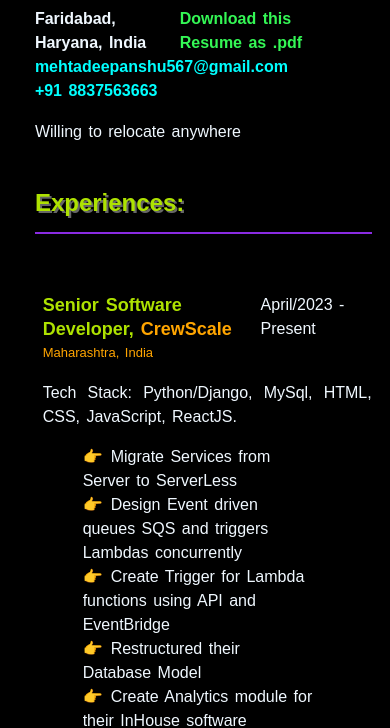
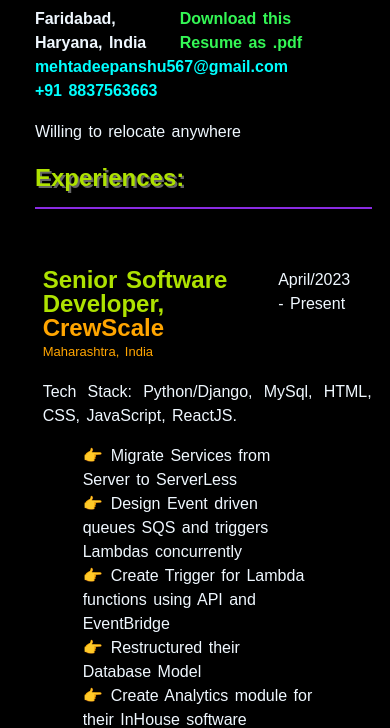
Before and after one commit to deepanshumehtaa/dpm07.github.io, a plain HTML site: page index.html in a window 390 px wide. Shown: the part 119-847 px from the top of the page. Drawn offline with Linux system fonts and the light colour scheme.

Commit message:
Update index.html

```diff
--- a/index.html
+++ b/index.html
@@ -138,6 +138,10 @@
             display: inline-block;
         }
 
+        .resume-body{
+            margin-top: 5vh;
+        }
+
         .Company {
             color: orange;
         }
@@ -213,11 +217,18 @@
             } */
 
             .outer_resume_border {
-                /* border: 1px solid rgb(255, 255, 255); */
                 margin: 10px;
                 padding: 5px 2vh 0vh 2vh;
                 width: 95vw
-        }
+            }
+
+            .resume-body{
+                margin-top: 2vh;
+            }
+
+            .sub-heading {
+                font-size: x-large;
+            }
         }
 
     </style>
@@ -245,7 +256,7 @@
             </div>
     </div>
 
-    <div class="resume-body" style="margin-top: 5vh;">
+    <div class="resume-body">
 
         <div class="experiences">
             <h2 class="experiences-title" style="margin-bottom: 0px;">Experiences:</h2>
```
